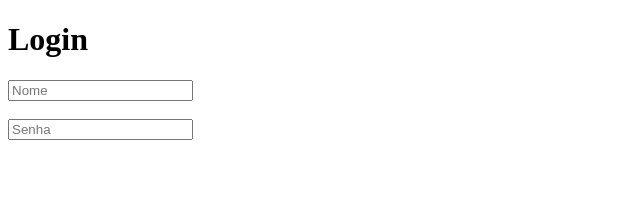
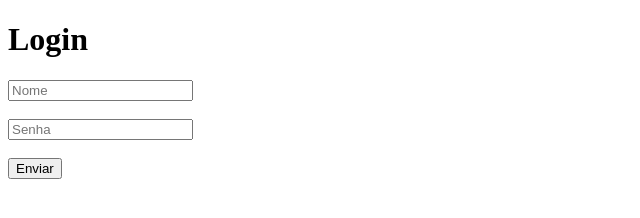
Before and after one commit to ttysnzz/login, a plain HTML site: page index.html in a window 1280 px wide. Shown: the whole page, without its empty margins (0-640 px from the left). Drawn offline with Linux system fonts and the light colour scheme.

Commit message:
botao enviar

```diff
--- a/index.html
+++ b/index.html
@@ -12,6 +12,9 @@
     <br>
     <br>
     <input type="password" id="Senha" placeholder="Senha">
+    <br>
+    <br>
+    <button id="enviar">Enviar</button>
   </div>
 </body>
 </html>
```
